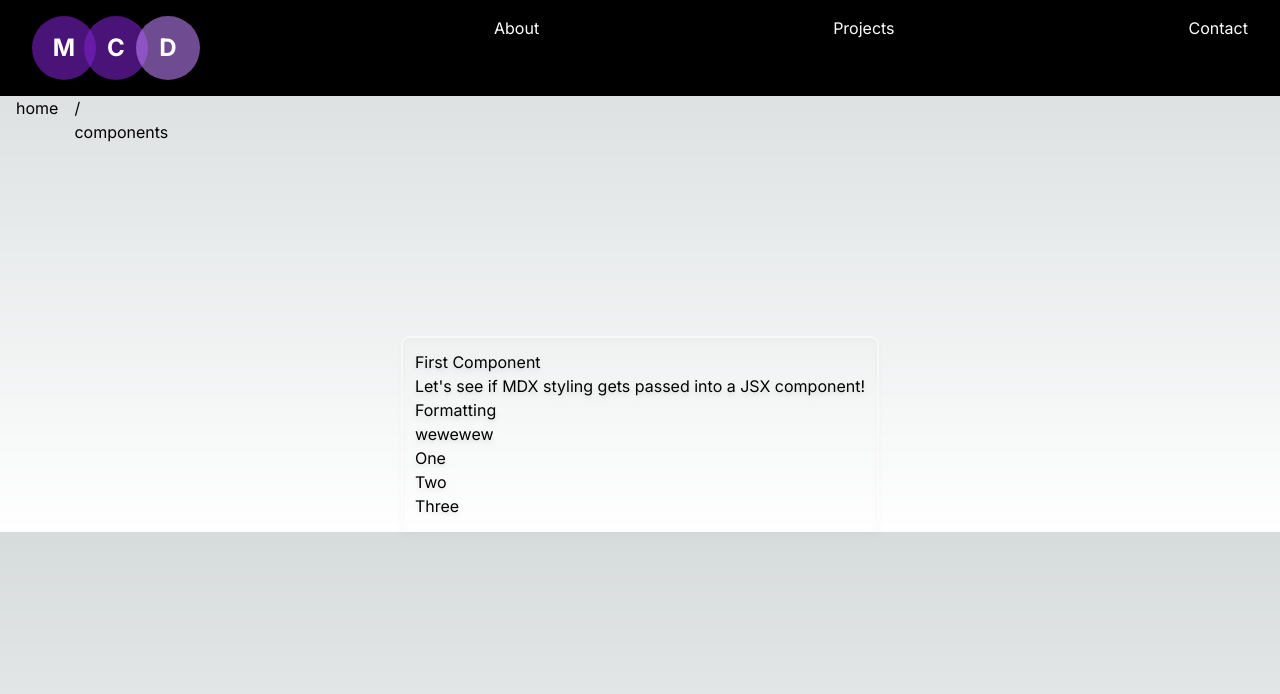
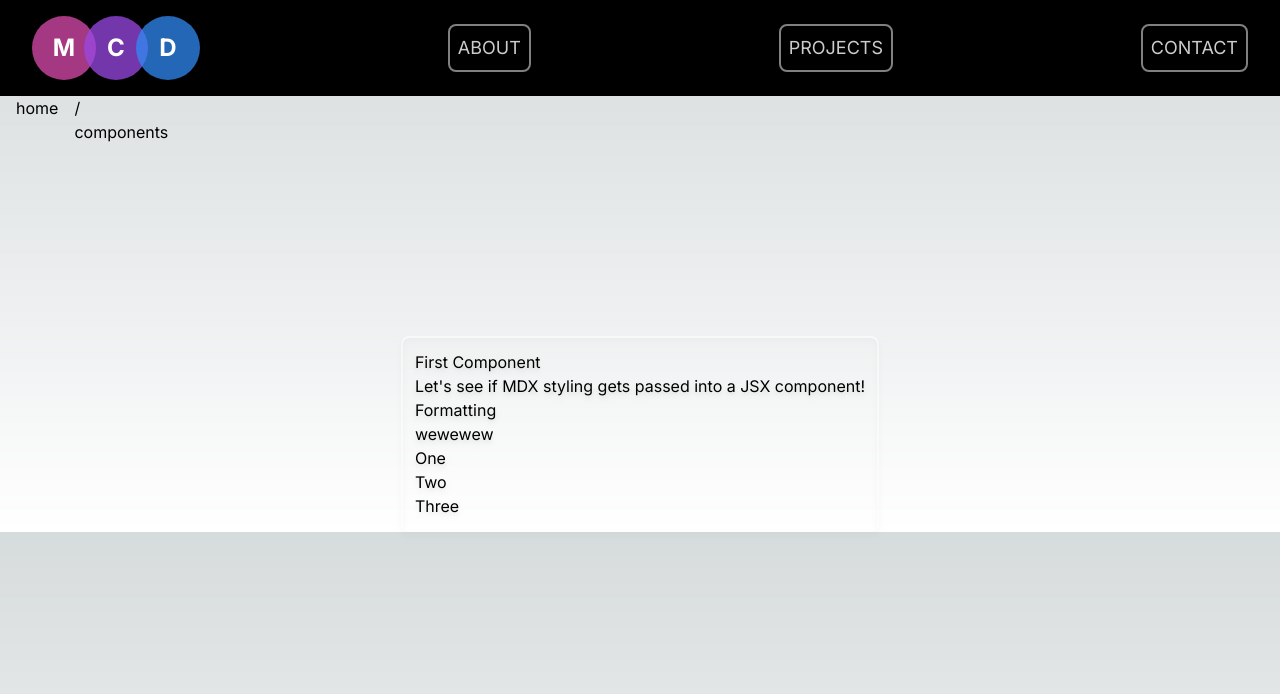
Before and after one commit to innocuous-symmetry/mikayla-dobson-dev, a Next.js app: page /components in a window 1280 px wide. Shown: the top 694 px of the page. Built offline with nearby package versions, Linux system fonts and the light colour scheme.

Commit message:
improvements on navbar color shift functionality

```diff
--- a/app/logo/page.tsx
+++ /dev/null
@@ -1,77 +0,0 @@
-'use client'
-import { useEffect, useState } from "react";
-import { DefaultColors } from "tailwindcss/types/generated/colors";
-
-const LOOPING_ENABLED_ON_SECOND_LOGO = true;
-const SHIFT_INTERVAL = 3000;
-
-export default function LogoPage() {
-    const [circleColors, setCircleColors] = useState<{ [key: string]: typeof colorList[number] | "" }>({
-        firstColor: "",
-        secondColor: "",
-        thirdColor: "",
-    })
-
-    const colorList: (`bg-${keyof DefaultColors}` | `bg-${keyof DefaultColors}-${string}`)[] = [
-        "bg-purple-400",
-        "bg-purple-700",
-        "bg-sky-400",
-        "bg-sky-700",
-        "bg-blue-400",
-        "bg-pink-400",
-        "bg-pink-700",
-    ];
-
-    function handleHover() {
-        const firstColor = colorList[Math.floor(Math.random() * colorList.length | 0)]
-        const secondColor = colorList[Math.floor(Math.random() * colorList.length | 0)]
-        const thirdColor = colorList[Math.floor(Math.random() * colorList.length | 0)]
-
-        setCircleColors({ firstColor, secondColor, thirdColor });
-    }
-
-    useEffect(handleHover, []);
-
-    useEffect(() => {
-        if (LOOPING_ENABLED_ON_SECOND_LOGO) {
-            const interval = setInterval(() => {
-                handleHover();
-            }, SHIFT_INTERVAL);
-
-            return () => clearInterval(interval);
-        }
-    }, [])
-
-    return (
-        <main>
-            <h1>Logo</h1>
-
-            <div id="venn-diagram-logo-container" className="flex w-full h-auto justify-center">
-                <div onMouseEnter={handleHover} onMouseOut={handleHover} className={`absolute flex flex-col z-40 items-center justify-center animate-logo-throw-left h-[150px] w-[150px] bg-opacity-75 ${circleColors.firstColor} transition-colors duration-[5000ms] ease rounded-full`}>
-                    <p className="text-6xl font-bold opacity-100">M</p>
-                </div>
-                <div onMouseEnter={handleHover} onMouseOut={handleHover} className={`absolute flex flex-col items-center justify-center animate-logo-throw-down h-[150px] w-[150px] bg-opacity-75 ${circleColors.secondColor} transition-colors duration-[5000ms] ease rounded-full`}>
-                    <p className="text-6xl font-bold opacity-100 z-50">C</p>
-                </div>
-                <div onMouseEnter={handleHover} onMouseOut={handleHover} className={`absolute flex flex-col items-center justify-center animate-logo-throw-right h-[150px] w-[150px] bg-opacity-75 ${circleColors.thirdColor} transition-colors duration-[5000ms] ease rounded-full`}>
-                    <p className="text-6xl font-bold opacity-100">D</p>
-                </div>
-            </div>
-
-            <div id="inline-logo-container" className="flex w-full h-auto justify-center mt-[25rem]">
-                <div onMouseEnter={handleHover} onMouseOut={handleHover} className={`flex flex-col items-center justify-center h-[150px] w-[150px] bg-opacity-75 ${circleColors.firstColor} transition-colors duration-[5000ms] rounded-full`}>
-                    <p className="text-6xl font-bold opacity-100">M</p>
-                </div>
-
-                <div onMouseEnter={handleHover} onMouseOut={handleHover} className={`flex flex-col -ml-8 items-center justify-center h-[150px] w-[150px] bg-opacity-75 ${circleColors.secondColor} transition-colors duration-[5000ms] rounded-full`}>
-                    <p className="text-6xl font-bold opacity-100">C</p>
-                </div>
-
-                <div onMouseEnter={handleHover} onMouseOut={handleHover} className={`flex flex-col -ml-8 items-center justify-center h-[150px] w-[150px] bg-opacity-75 ${circleColors.thirdColor} transition-colors duration-[5000ms] rounded-full`}>
-                    <p className="text-6xl font-bold opacity-100">D</p>
-                </div>
-            </div>
-
-        </main>
-    )
-}
--- a/components/Navbar.tsx
+++ /dev/null
@@ -1,21 +0,0 @@
-import Link from 'next/link'
-import { InlineLogo } from './logo'
-
-export default function Navbar() {
-    return (
-        <div id="navbar" className="w-full h-auto flex flex-nowrap justify-between px-8 py-4 bg-black text-white">
-            <Link href="/">
-                <InlineLogo />
-            </Link>
-            <Link href="/about">
-                <p>About</p>
-            </Link>
-            <Link href="/projects">
-                <p>Projects</p>
-            </Link>
-            <Link href="/contact">
-                <p>Contact</p>
-            </Link>
-        </div>
-    )
-}
--- /dev/null
+++ b/components/Navbar/index.tsx
@@ -0,0 +1,94 @@
+import Link from 'next/link'
+import { InlineLogo, useColorShift } from '../logo'
+import { useEffect, useState } from 'react';
+import { UseColorShiftReturnType } from '../logo/useColorShift';
+
+interface HoverState {
+    about: boolean
+    projects: boolean
+    contact: boolean
+}
+
+const SHIFT_INTERVAL = 3000;
+
+export default function Navbar() {
+    const navbarColorShift = useColorShift(SHIFT_INTERVAL);
+    const { shift } = navbarColorShift;
+
+    const [colors, setColors] = useState<Partial<UseColorShiftReturnType>>({
+        firstColor: 'bg-inherit',
+        secondColor: 'bg-inherit',
+        thirdColor: 'bg-inherit',
+    });
+    const [hoverState, setHoverState] = useState<HoverState>({
+        about: false,
+        projects: false,
+        contact: false,
+    })
+
+    function mouseOver(source: keyof HoverState) {
+        const { colorKeys, actualColorReferences, activeIndex } = identifyActiveButton();
+
+        setColors({ ...colors, [colorKeys[activeIndex]]: actualColorReferences[activeIndex] });
+        setHoverState({ ...hoverState, [source]: true })
+    }
+
+    function mouseOut(source: keyof HoverState) {
+        setHoverState({ ...hoverState, [source]: false })
+        setColors({ firstColor: 'bg-inherit', secondColor: 'bg-inherit', thirdColor: 'bg-inherit' });
+    }
+
+    function identifyActiveButton() {
+        const buttonKeys: (keyof HoverState)[] = ['about', 'projects', 'contact'];
+        const { firstColor, secondColor, thirdColor } = navbarColorShift;
+        const colorKeys = ['firstColor', 'secondColor', 'thirdColor'];
+        const actualColorReferences = [firstColor, secondColor, thirdColor];
+
+        const activeButton = buttonKeys.find(key => hoverState[key]);
+        const activeIndex = buttonKeys.indexOf(activeButton as keyof HoverState);
+
+        return { colorKeys, actualColorReferences, activeIndex };
+    }
+
+    useEffect(() => {
+        const interval = setInterval(shift, SHIFT_INTERVAL);
+        return () => clearInterval(interval);
+    }, [])
+
+    useEffect(() => {
+        const interval = setInterval(() => {
+            const { colorKeys, actualColorReferences, activeIndex } = identifyActiveButton();
+
+            for (const key in hoverState) {
+                if (hoverState[key as keyof HoverState]) {
+                    setColors({
+                        ...colors,
+                        [colorKeys[activeIndex]]: actualColorReferences[activeIndex]
+                    });
+                }
+            }
+        }, 1000);
+
+        return () => clearInterval(interval);
+    }, [shift])
+
+    return (
+        <div id="navbar" className="w-full h-auto flex flex-nowrap items-center justify-between px-8 py-4 bg-black text-white">
+            <Link href="/">
+                <InlineLogo customHookInstance={navbarColorShift} />
+            </Link>
+
+            <Link href="/about" onMouseOver={() => mouseOver('about')} onMouseOut={() => mouseOut('about')} className={`${colors.firstColor} rounded-lg transition-colors ease-out duration-${hoverState.about ? '[5000ms]' : '0'}`}>
+                <p className='text-lg text-white text-opacity-80 hover:text-opacity-100 uppercase border-white border-2 p-2 rounded-lg border-opacity-50 hover:border-opacity-75'>About</p>
+            </Link>
+
+            <Link href="/projects" onMouseOver={() => mouseOver("projects")} onMouseOut={() => mouseOut('projects')} className={`${colors.secondColor} rounded-lg transition-colors ease-out duration-${hoverState.projects ? '[5000ms]' : '0'}`}>
+                <p className='text-lg text-white text-opacity-80 hover:text-opacity-100 hover:border-opacity-75 uppercase border-white border-2 p-2 rounded-lg border-opacity-50'>Projects</p>
+            </Link>
+
+            <Link href="/contact" onMouseOver={() => mouseOver('projects')} onMouseOut={() => mouseOut('projects')} className={`${colors.thirdColor} rounded-lg transition-colors ease-out duration-${hoverState.contact ? '[5000ms]' : '0'}`}>
+                <p className='text-lg text-white text-opacity-80 hover:text-opacity-100 uppercase border-white border-2 p-2 rounded-lg border-opacity-50 hover:border-opacity-75'>Contact</p>
+            </Link>
+        </div>
+    )
+}
--- a/components/logo/index.tsx
+++ b/components/logo/index.tsx
@@ -1,6 +1,6 @@
 'use client'
 import { FC } from "react";
-import useColorShift, { type ColorListType } from "./useColorShift";
+import useColorShift, { UseColorShiftReturnType, type ColorListType } from "./useColorShift";
 import { useRouter } from "next/navigation";
 export { default as useColorShift } from "./useColorShift";
 
@@ -10,33 +10,34 @@ interface LogoProps {
     shiftInterval?: number,
     customColorList?: ColorListType[],
     disableShift?: boolean,
+    customHookInstance?: UseColorShiftReturnType
 }
 
-export const StackedLogo: FC<LogoProps> = ({ shiftInterval, customColorList, disableShift = false }) => {
+export const StackedLogo: FC<LogoProps> = ({ shiftInterval, customColorList, customHookInstance, disableShift = false }) => {
     const hookProps = [
         shiftInterval ?? DEFAULT_SHIFT_INTERVAL,
         disableShift,
         customColorList,
     ] as const;
 
-    const { firstColor, secondColor, thirdColor, handleHover } = useColorShift(...hookProps);
+    const { firstColor, secondColor, thirdColor, shift } = useColorShift(...hookProps);
 
     return (
         <div id="venn-diagram-logo-container" className="flex w-full h-auto justify-center">
-            <div onMouseEnter={handleHover} onMouseOut={handleHover} className={`absolute flex flex-col z-40 items-center justify-center animate-logo-throw-left h-16 w-16 bg-opacity-75 ${firstColor} transition-colors duration-[5000ms] ease rounded-full`}>
+            <div onMouseEnter={shift} onMouseOut={shift} className={`absolute flex flex-col z-40 items-center justify-center animate-logo-throw-left h-16 w-16 bg-opacity-75 ${firstColor} transition-colors duration-[5000ms] ease rounded-full`}>
                 <p className="text-6xl font-bold opacity-100">M</p>
             </div>
-            <div onMouseEnter={handleHover} onMouseOut={handleHover} className={`absolute flex flex-col items-center justify-center animate-logo-throw-down h-16 w-16 bg-opacity-75 ${secondColor} transition-colors duration-[5000ms] ease rounded-full`}>
+            <div onMouseEnter={shift} onMouseOut={shift} className={`absolute flex flex-col items-center justify-center animate-logo-throw-down h-16 w-16 bg-opacity-75 ${secondColor} transition-colors duration-[5000ms] ease rounded-full`}>
                 <p className="text-6xl font-bold opacity-100 z-50">C</p>
             </div>
-            <div onMouseEnter={handleHover} onMouseOut={handleHover} className={`absolute flex flex-col items-center justify-center animate-logo-throw-right h-16 w-16 bg-opacity-75 ${thirdColor} transition-colors duration-[5000ms] ease rounded-full`}>
+            <div onMouseEnter={shift} onMouseOut={shift} className={`absolute flex flex-col items-center justify-center animate-logo-throw-right h-16 w-16 bg-opacity-75 ${thirdColor} transition-colors duration-[5000ms] ease rounded-full`}>
                 <p className="text-6xl font-bold opacity-100">D</p>
             </div>
         </div>
     )
 }
 
-export const InlineLogo: FC<LogoProps> = ({ shiftInterval, customColorList, disableShift = false }) => {
+export const InlineLogo: FC<LogoProps> = ({ shiftInterval, customColorList, customHookInstance, disableShift = false }) => {
     const router = useRouter();
 
     const hookProps = [
@@ -45,19 +46,35 @@ export const InlineLogo: FC<LogoProps> = ({ shiftInterval, customColorList, disa
         customColorList,
     ] as const;
 
-    const { firstColor, secondColor, thirdColor, handleHover } = useColorShift(...hookProps);
+    const { firstColor, secondColor, thirdColor, shift } = useColorShift(...hookProps);
+
+    if (customHookInstance) return (
+        <button onClick={() => router.push('/')} id="inline-logo-container" className="flex w-auto h-auto justify-center">
+            <div className={`flex flex-col items-center justify-center h-16 w-16 bg-opacity-75 ${customHookInstance.firstColor} transition-colors duration-[5000ms] rounded-full`}>
+                <p className="text-2xl font-bold opacity-100">M</p>
+            </div>
+
+            <div className={`flex flex-col -ml-3 items-center justify-center h-16 w-16 bg-opacity-75 ${customHookInstance.secondColor} transition-colors duration-[5000ms] rounded-full`}>
+                <p className="text-2xl font-bold opacity-100">C</p>
+            </div>
+
+            <div className={`flex flex-col -ml-3 items-center justify-center h-16 w-16 bg-opacity-75 ${customHookInstance.thirdColor} transition-colors duration-[5000ms] rounded-full`}>
+                <p className="text-2xl font-bold opacity-100">D</p>
+            </div>
+        </button>
+    )
 
     return (
         <button onClick={() => router.push('/')} id="inline-logo-container" className="flex w-auto h-auto justify-center">
-            <div onMouseEnter={handleHover} onMouseOut={handleHover} className={`flex flex-col items-center justify-center h-16 w-16 bg-opacity-75 ${firstColor} transition-colors duration-[5000ms] rounded-full`}>
+            <div className={`flex flex-col items-center justify-center h-16 w-16 bg-opacity-75 ${firstColor} transition-colors duration-[5000ms] rounded-full`}>
                 <p className="text-2xl font-bold opacity-100">M</p>
             </div>
 
-            <div onMouseEnter={handleHover} onMouseOut={handleHover} className={`flex flex-col -ml-3 items-center justify-center h-16 w-16 bg-opacity-75 ${secondColor} transition-colors duration-[5000ms] rounded-full`}>
+            <div className={`flex flex-col -ml-3 items-center justify-center h-16 w-16 bg-opacity-75 ${secondColor} transition-colors duration-[5000ms] rounded-full`}>
                 <p className="text-2xl font-bold opacity-100">C</p>
             </div>
 
-            <div onMouseEnter={handleHover} onMouseOut={handleHover} className={`flex flex-col -ml-3 items-center justify-center h-16 w-16 bg-opacity-75 ${thirdColor} transition-colors duration-[5000ms] rounded-full`}>
+            <div className={`flex flex-col -ml-3 items-center justify-center h-16 w-16 bg-opacity-75 ${thirdColor} transition-colors duration-[5000ms] rounded-full`}>
                 <p className="text-2xl font-bold opacity-100">D</p>
             </div>
         </button>
--- a/components/logo/useColorShift.tsx
+++ b/components/logo/useColorShift.tsx
@@ -1,57 +1,63 @@
 import { useEffect, useState } from "react";
 import { DefaultColors } from "tailwindcss/types/generated/colors";
 
-export type ColorListType = (`bg-${keyof DefaultColors}` | `bg-${keyof DefaultColors}-${string}`);
+export type ColorListType = (`bg-${keyof DefaultColors}` | `bg-${keyof DefaultColors}-${string}` | "");
 
 const colorList: ColorListType[] = [
-    "bg-purple-400",
-    "bg-purple-700",
-    "bg-sky-400",
-    "bg-sky-700",
-    "bg-blue-400",
-    "bg-pink-400",
-    "bg-pink-700",
+    "bg-purple-500",
+    "bg-purple-800",
+    "bg-sky-500",
+    "bg-sky-800",
+    "bg-blue-500",
+    "bg-pink-500",
+    "bg-pink-800",
 ];
 
-const useColorShift = (shiftInterval: number, disableShift = false, customColorList?: ColorListType[]): {
-    firstColor: ColorListType | "",
-    secondColor: ColorListType | "",
-    thirdColor: ColorListType | "",
-    handleHover: () => void,
-} => {
-    if (shiftInterval <= 0) throw new Error("shiftInterval must be greater than 0")
+export interface UseColorShiftReturnType {
+    firstColor: ColorListType
+    secondColor: ColorListType
+    thirdColor: ColorListType
+    shift: () => { firstColor: ColorListType, secondColor: ColorListType, thirdColor: ColorListType }
+    shiftInterval: number | undefined
+}
+
+const useColorShift = (shiftInterval?: number, disableShift = false, customColorList?: ColorListType[]): UseColorShiftReturnType => {
+    if (shiftInterval && shiftInterval <= 0) throw new Error("shiftInterval must be greater than 0")
+
+    const randomColor = () => (customColorList ?? colorList)[Math.floor(Math.random() * colorList.length | 0)];
 
     const [circleColors, setCircleColors] = useState<{
         firstColor: ColorListType | "",
         secondColor: ColorListType | "",
         thirdColor: ColorListType | "",
     }>({
-        firstColor: "",
-        secondColor: "",
-        thirdColor: "",
+        firstColor: colorList[0],
+        secondColor: colorList[1],
+        thirdColor: colorList[2],
     })
 
-    function handleHover() {
-        const firstColor = colorList[Math.floor(Math.random() * colorList.length | 0)]
-        const secondColor = colorList[Math.floor(Math.random() * colorList.length | 0)]
-        const thirdColor = colorList[Math.floor(Math.random() * colorList.length | 0)]
+    function shift() {
+        const firstColor = randomColor();
+        const secondColor = randomColor();
+        const thirdColor = randomColor();
 
         setCircleColors({ firstColor, secondColor, thirdColor });
+        return { firstColor, secondColor, thirdColor };
     }
 
     // perform initial mount of color changing pattern
-    useEffect(disableShift ? handleHover : (() => { return }), []);
+    useEffect(disableShift ? shift : (() => { return }), []);
 
     // set this function to repeat
     useEffect(() => {
         const interval = setInterval(() => {
-            handleHover();
-        }, shiftInterval);
+            shift();
+        }, shiftInterval ?? 3000);
 
         return () => clearInterval(interval);
     }, [])
 
-    return { ...circleColors, handleHover };
+    return { ...circleColors, shift, shiftInterval };
 }
 
 export default useColorShift
```
